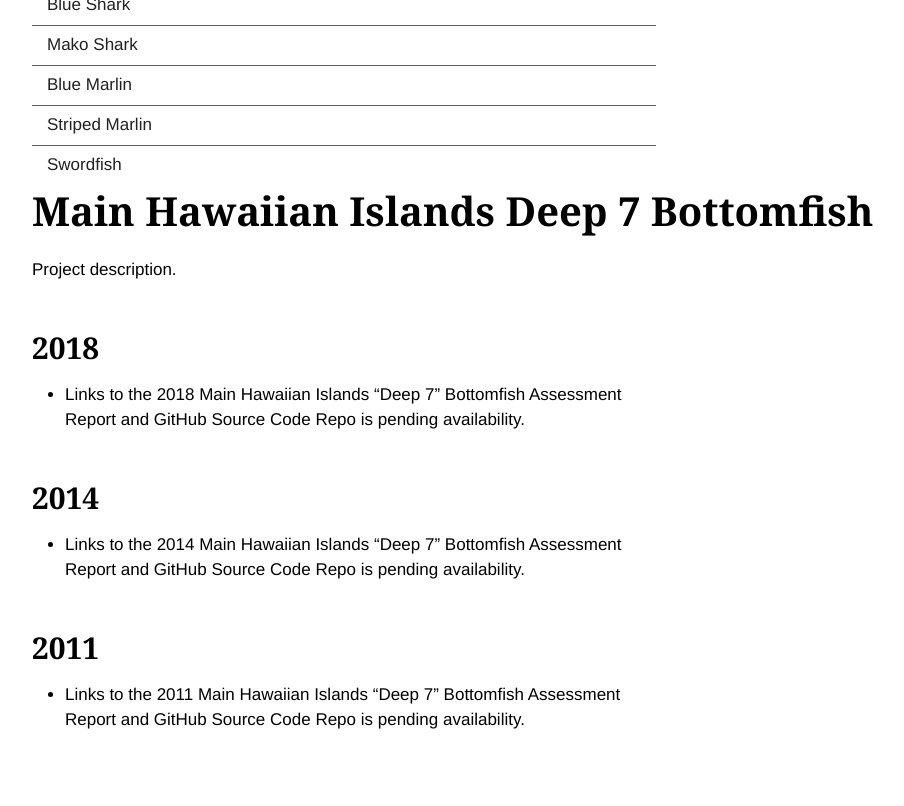
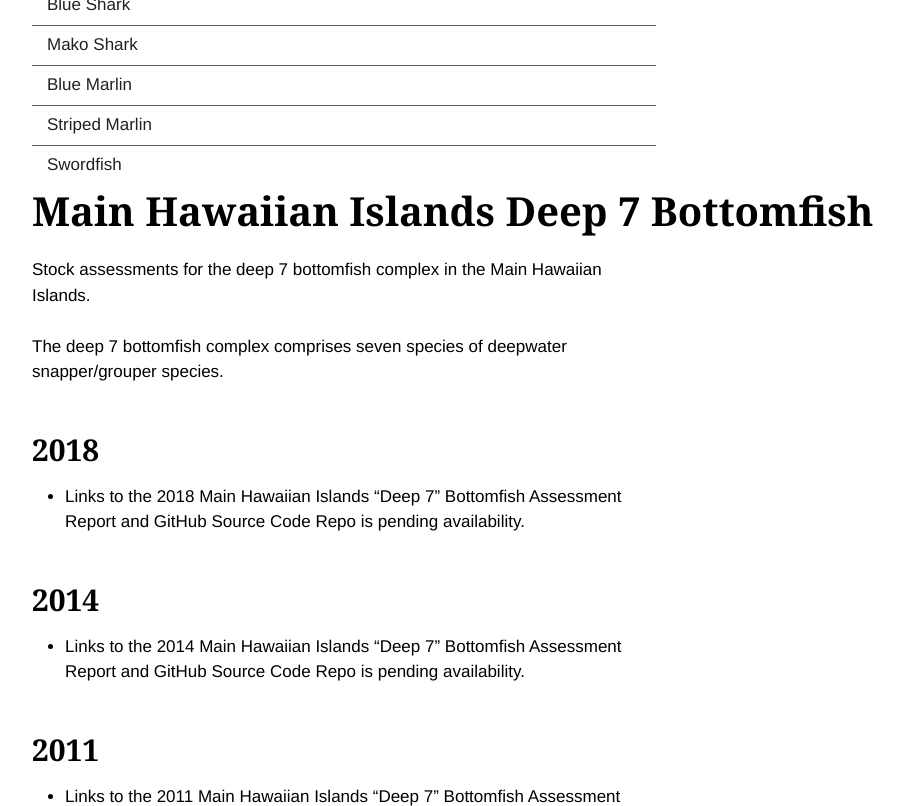
Before and after one commit to PIFSCstockassessments/PIFSCstockassessments.github.io, a Jekyll site: the page built from pifsc-sap-collections/_assessments/mhi-deep7-bottomfish.md, in a window 1280 px wide and 900 px high, scrolled down 907 px, cut to the strip 0-806 px from the top of the window. Shown: the whole strip, without its empty margins (118-1022 px from the left). Built offline with Jekyll 4.4.1, drawn with Linux system fonts in a browser that asks for light colours; some web fonts are replaced.

Commit message:
Added Description for MHI Deep7 Bottomfish

```diff
--- a/pifsc-sap-collections/_assessments/mhi-deep7-bottomfish.md
+++ b/pifsc-sap-collections/_assessments/mhi-deep7-bottomfish.md
@@ -1,7 +1,10 @@
 ---
 title: Main Hawaiian Islands Deep 7 Bottomfish
 permalink: /assessments/mhi-bottomfish/
-description: Project description.
+description: |
+  Stock assessments for the deep 7 bottomfish complex in the Main Hawaiian Islands.
+
+  The deep 7 bottomfish complex comprises seven species of deepwater snapper/grouper species.
 
 subnav:
   - text: 2018
```
